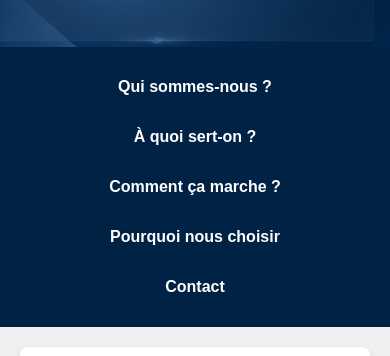
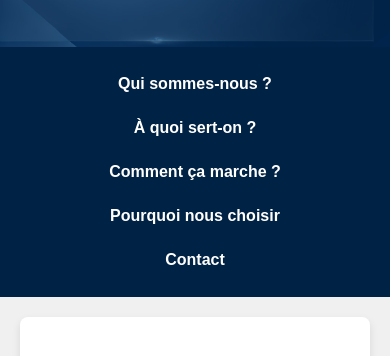
Before and after one commit to Note-Up/NoteUp, a plain HTML site: page index.html in a window 390 px wide. Shown: the part 139-495 px from the top of the page. Drawn offline with Linux system fonts and the light colour scheme.

Commit message:
Update index.html

```diff
--- a/index.html
+++ b/index.html
@@ -70,7 +70,7 @@
                 align-items: center; /* Centre les liens */
             }
             nav a {
-                margin: 6px 0; /* Ajuste les marges pour le mobile */
+                margin: 3px 0; /* Ajuste les marges pour le mobile */
                 width: 90%; /* Prend 90% de la largeur pour mieux s'adapter */
                 text-align: center; /* Centre le texte pour mobile */
             }
```
